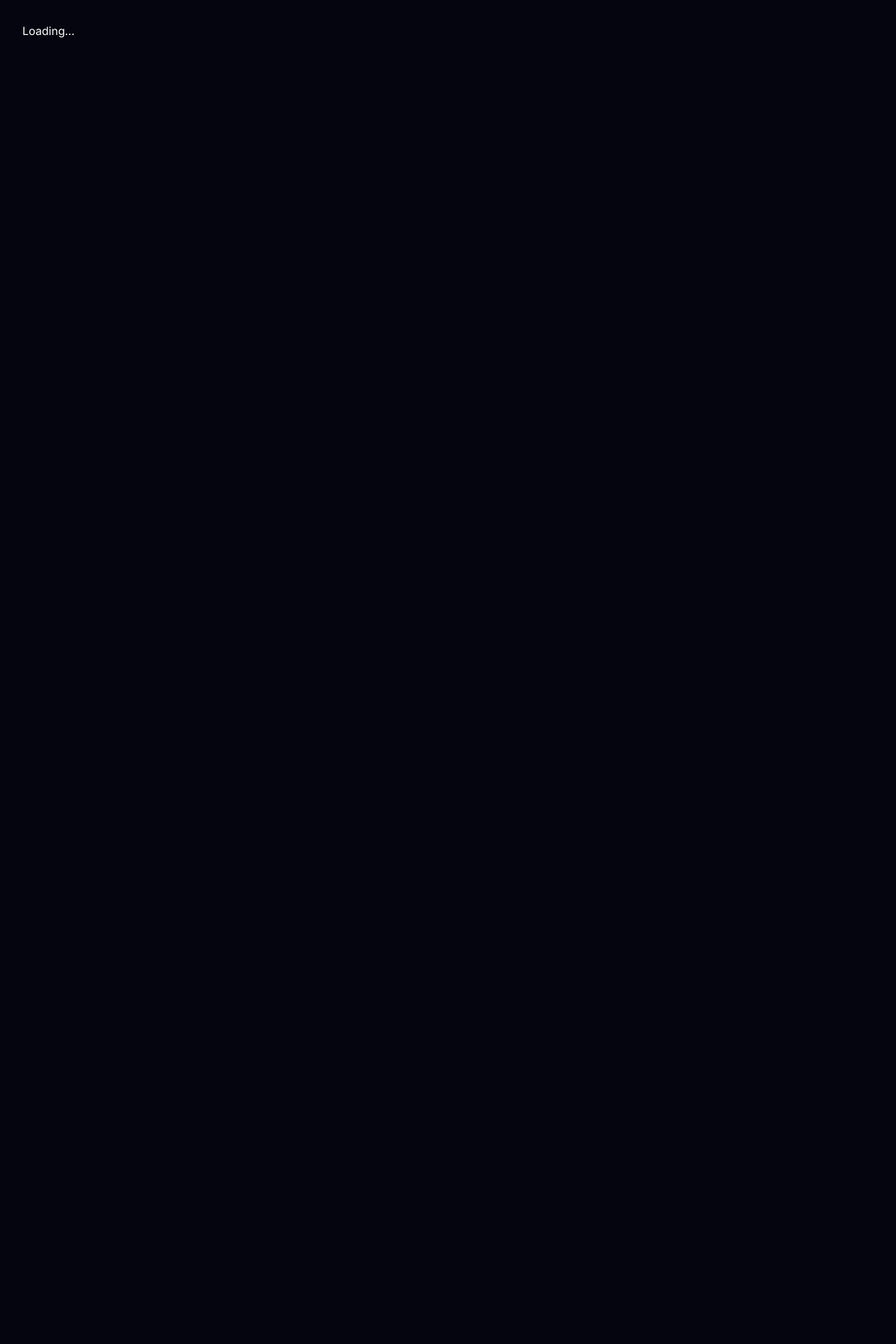
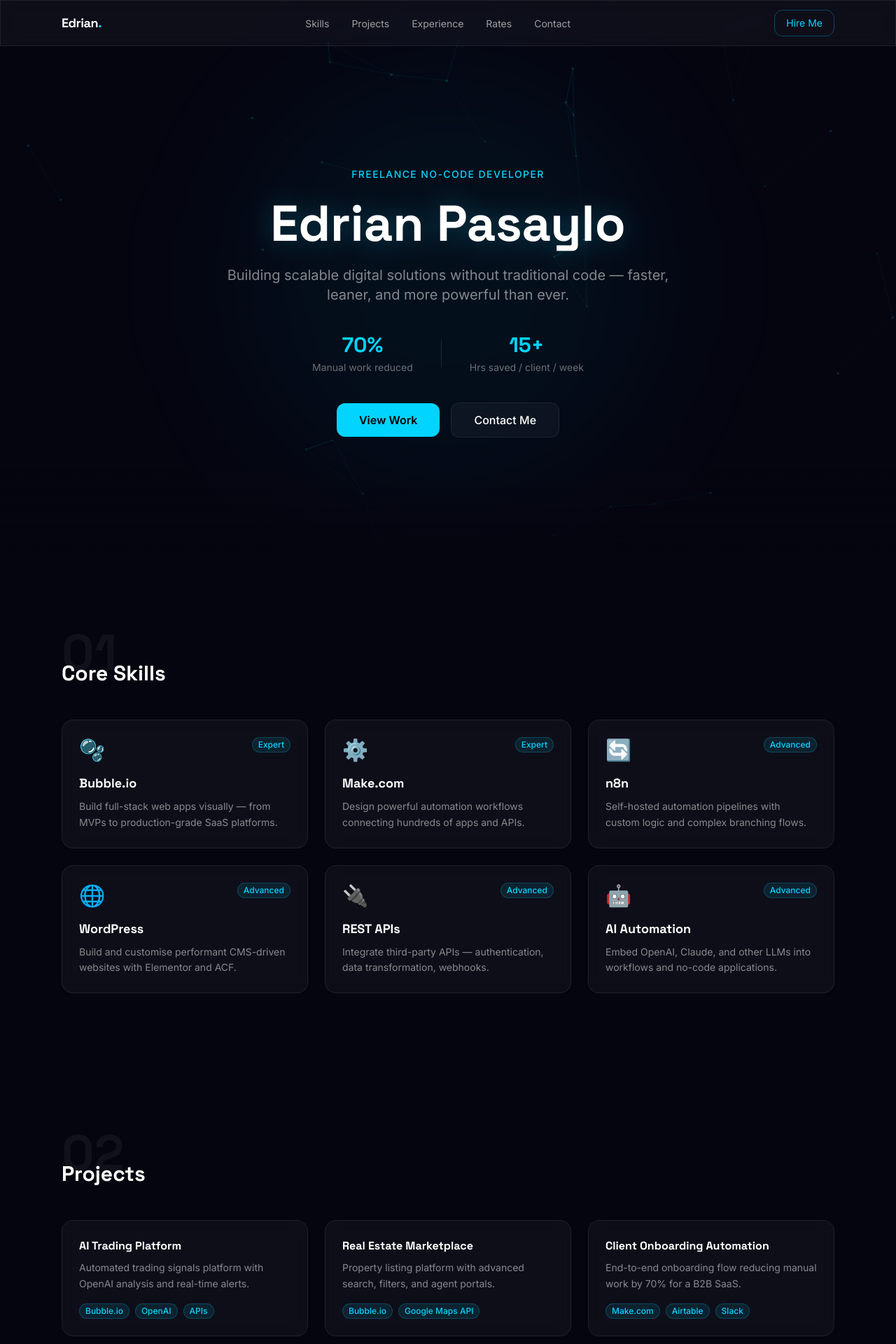
Before and after one commit to eeexde/edrian, a React (Vite) app: page / in a window 1280 px wide. Shown: the top 1920 px of the page at 70% size. Before the commit the page ends 800 px from the top, so only its background shows below. Built offline with nearby package versions, Linux system fonts and the light colour scheme.

Commit message:
feat: wire up all sections in App

```diff
--- a/src/App.jsx
+++ b/src/App.jsx
@@ -1,3 +1,23 @@
+import Nav from './components/Nav.jsx'
+import Hero from './components/Hero.jsx'
+import Skills from './components/Skills.jsx'
+import Projects from './components/Projects.jsx'
+import Experience from './components/Experience.jsx'
+import Tools from './components/Tools.jsx'
+import Rates from './components/Rates.jsx'
+import Footer from './components/Footer.jsx'
+
 export default function App() {
-  return <div className="text-white p-8">Loading...</div>
+  return (
+    <>
+      <Nav />
+      <Hero />
+      <Skills />
+      <Projects />
+      <Experience />
+      <Tools />
+      <Rates />
+      <Footer />
+    </>
+  )
 }
```
